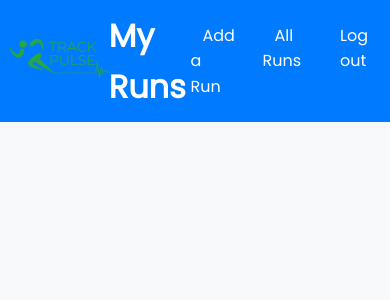
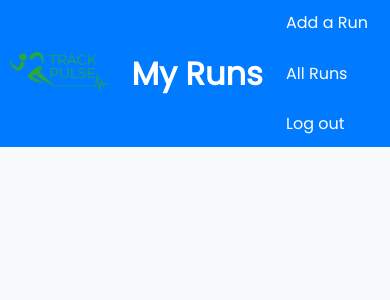
Before and after one commit to RhiRobson/track-pulse, a Django app: page /runs/ in a window 390 px wide. Shown: the top 300 px of the page. Run offline with Django 4.2, Linux system fonts and the light colour scheme; the visitor is signed in with stand-in values (Sample User, id 1); data that the repository does not hold is empty.

Commit message:
MVP completed

```diff
--- a/main_app/static/css/base.css
+++ b/main_app/static/css/base.css
@@ -213,3 +213,19 @@ nav li form {
     background-color: #0056b3;
     color: #28a745;
 }
+
+
+@media (max-width: 768px) {
+    nav ul {
+      flex-direction: column;
+      align-items: flex-start;
+    }
+
+    nav li {
+      width: 100%;
+    }
+
+    nav li + li {
+      margin-top: 10px;
+    }
+  }
--- a/main_app/static/css/runs/run-index.css
+++ b/main_app/static/css/runs/run-index.css
@@ -29,9 +29,10 @@
 }
 
 .card > a {
-    text-decoration: none;
+    text-decoration: none !important;
     color: var(--text-color);
 }
+
 
 .card h2 {
     margin: 10px 0;
```
Lines whose indentation alone changed are shown as unchanged.
